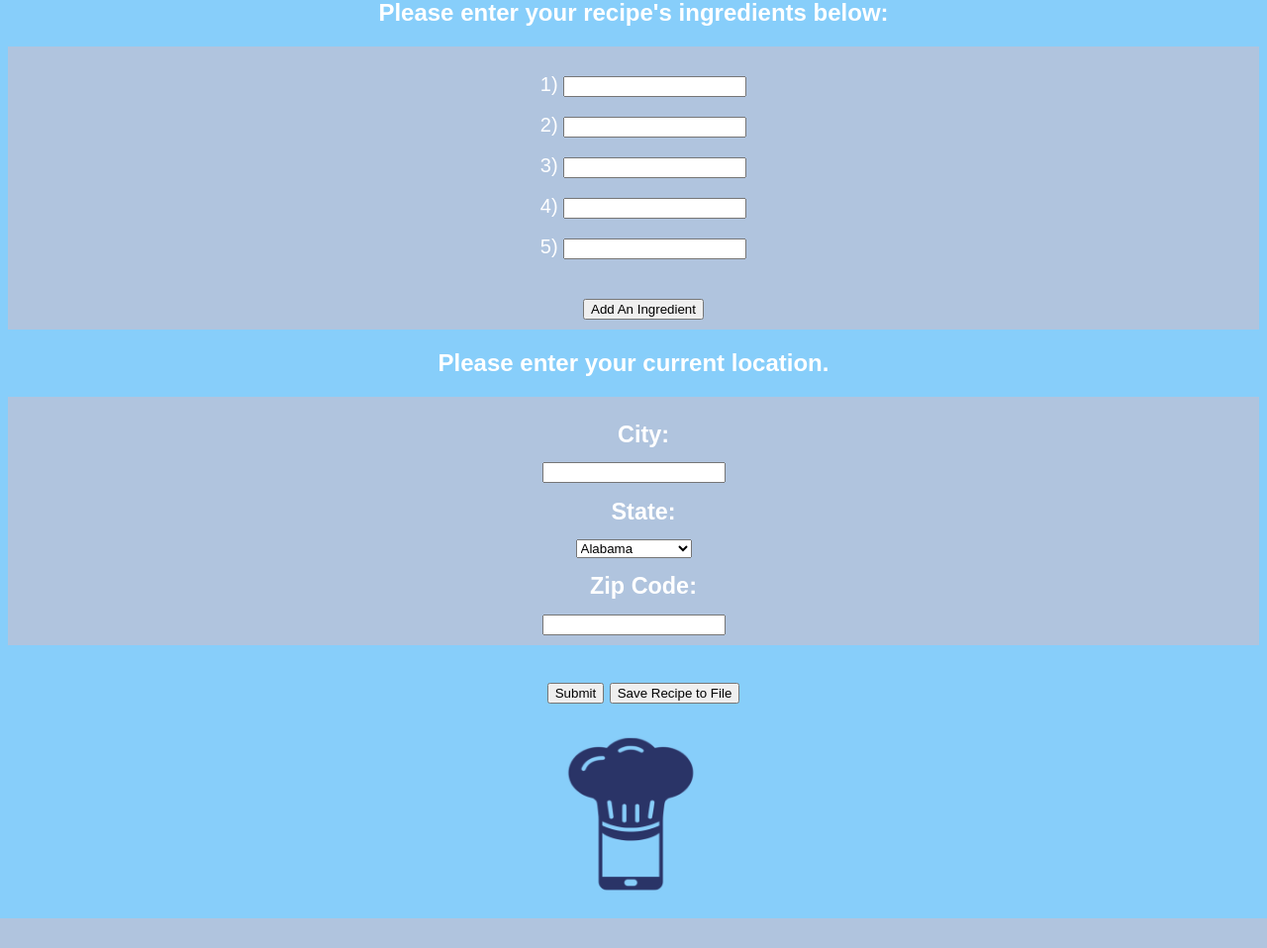
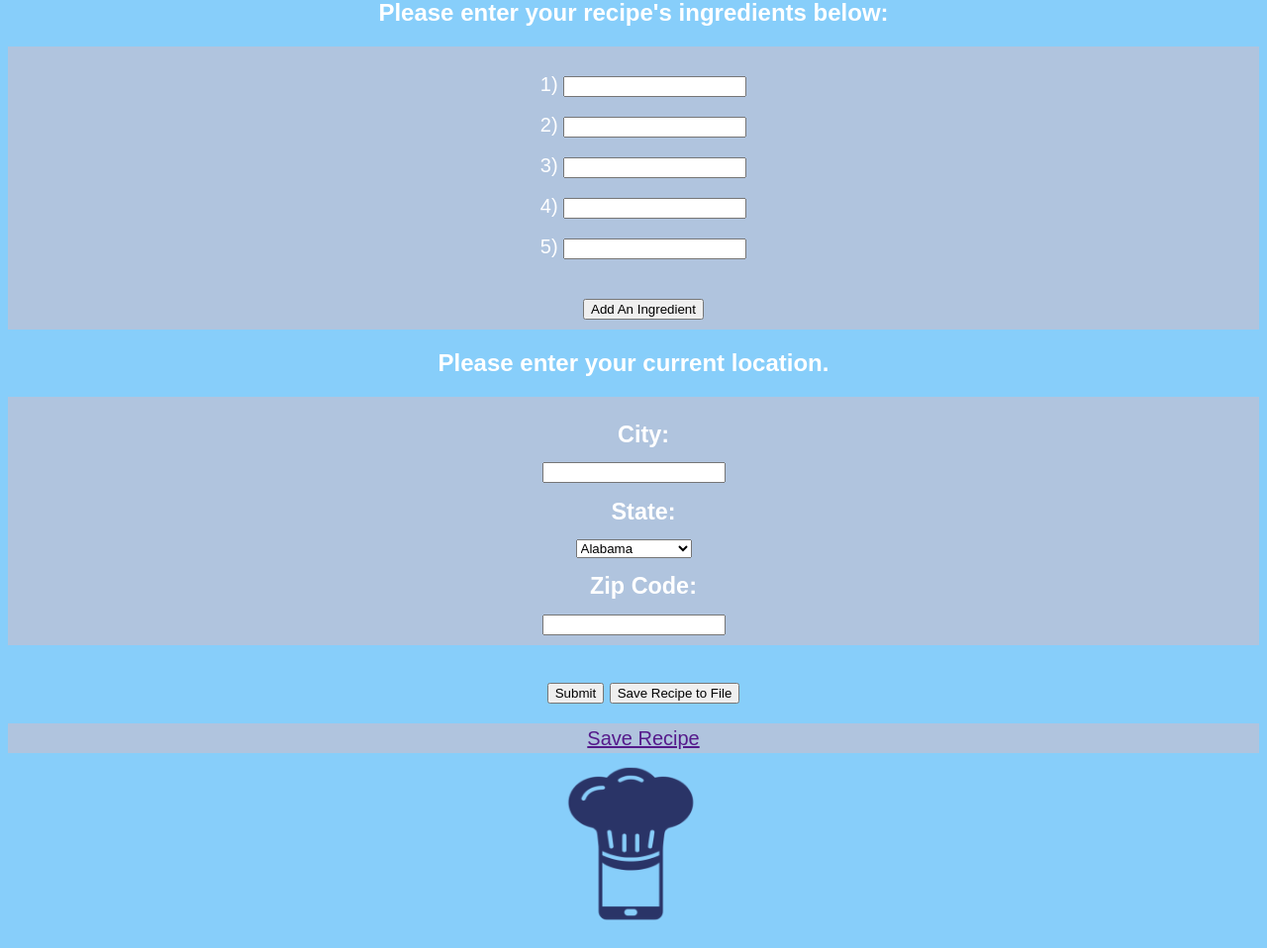
Before and after one commit to Clemson-Software-Engineering/Recipe-Builder, a Django app: page /recipeBuilder/form in a window 1280 px wide. Shown: the part 139-1097 px from the top of the page at 99% size. Before the commit the page ends 1067 px from the top, so only its background shows below. Run offline with Django 3.2, Linux system fonts and the light colour scheme.

Commit message:
Added save button

```diff
--- a/recipeBuilder/recipeBuilderApp/templates/Recipe-Builder_Form.htm
+++ b/recipeBuilder/recipeBuilderApp/templates/Recipe-Builder_Form.htm
@@ -208,6 +208,10 @@
    <br><p><input type="submit" value="Submit">
       <input type="button" value="Save Recipe to File" onclick="saveRecipe();"></p>
 
+      <div class="buttonHolder">
+<a href="" class="button button1">Save Recipe</a>
+</div>
+
 </form>
 
 
```
